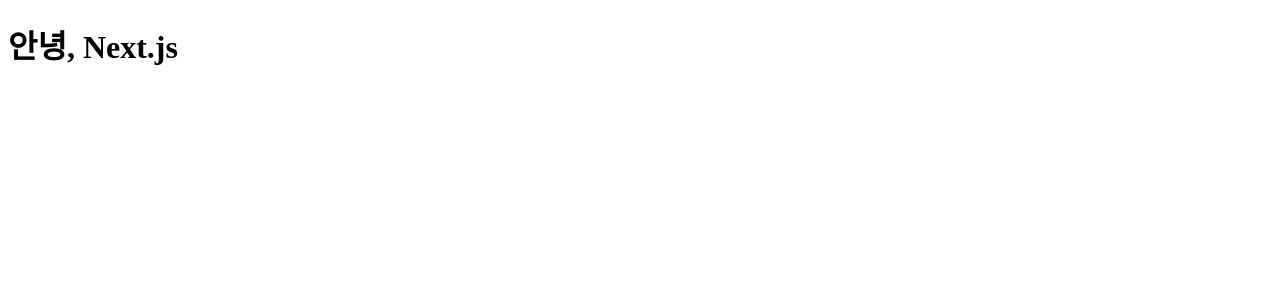
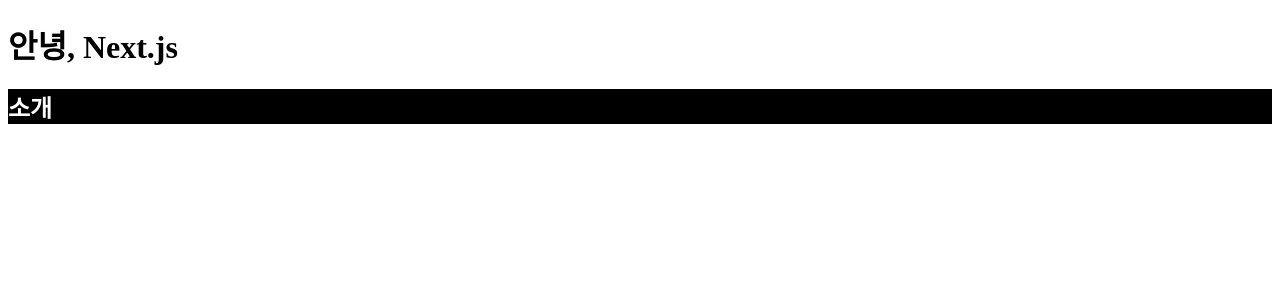
Before and after one commit to HadesSik/study-nextjs, a Next.js app: page / in a window 1280 px wide. Shown: the top 300 px of the page. Built offline with nearby package versions, Linux system fonts and the light colour scheme.

Commit message:
feat(about): added about.js

```diff
--- a/pages/index.js
+++ b/pages/index.js
@@ -1,8 +1,15 @@
+import Link from 'next/link';
+
 const Index = () => (
   <div>
     <h1>
       안녕, Next.js
     </h1>
+    <h2>
+      <Link href="/about">
+        <div style={{background: 'black', color: 'white'}}>소개</div>
+      </Link>
+    </h2>
   </div>
 );
 
```
Also changed, not shown: pages/about.js (added, +7 -0 lines), 1 other file (tests, documents, lock files or other folders).
